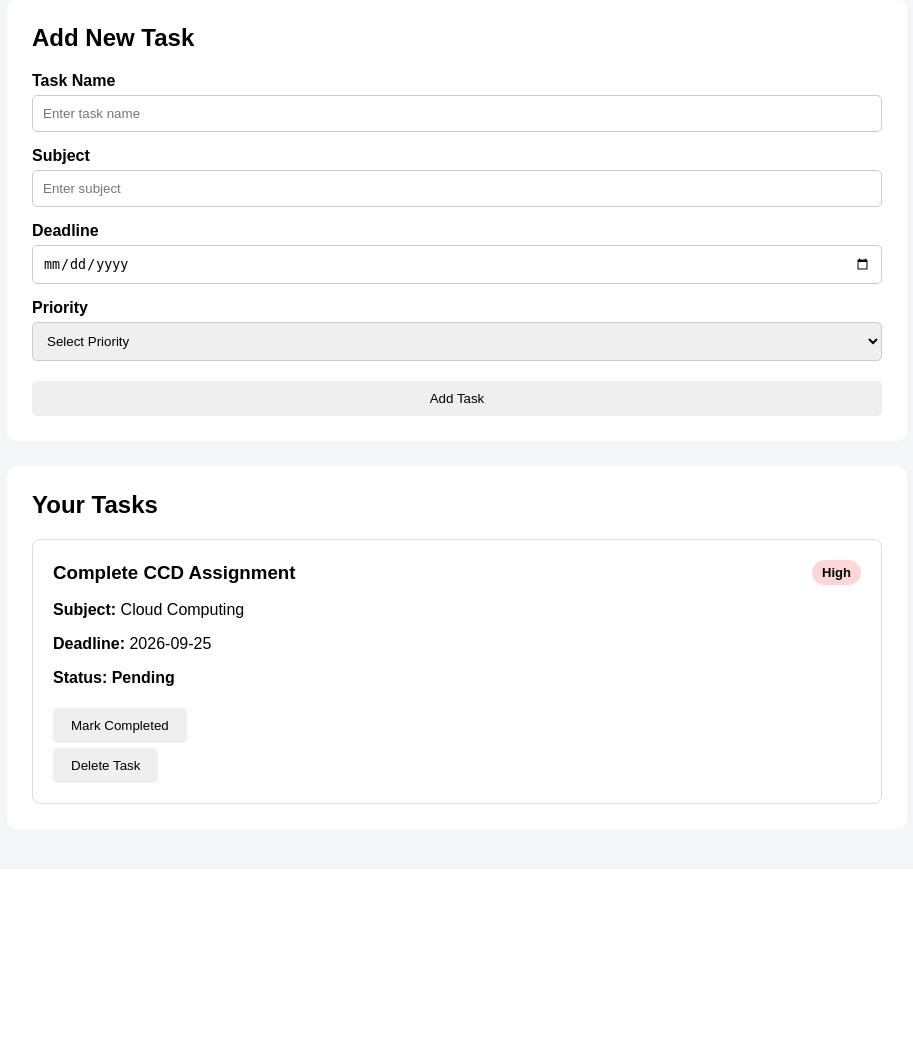
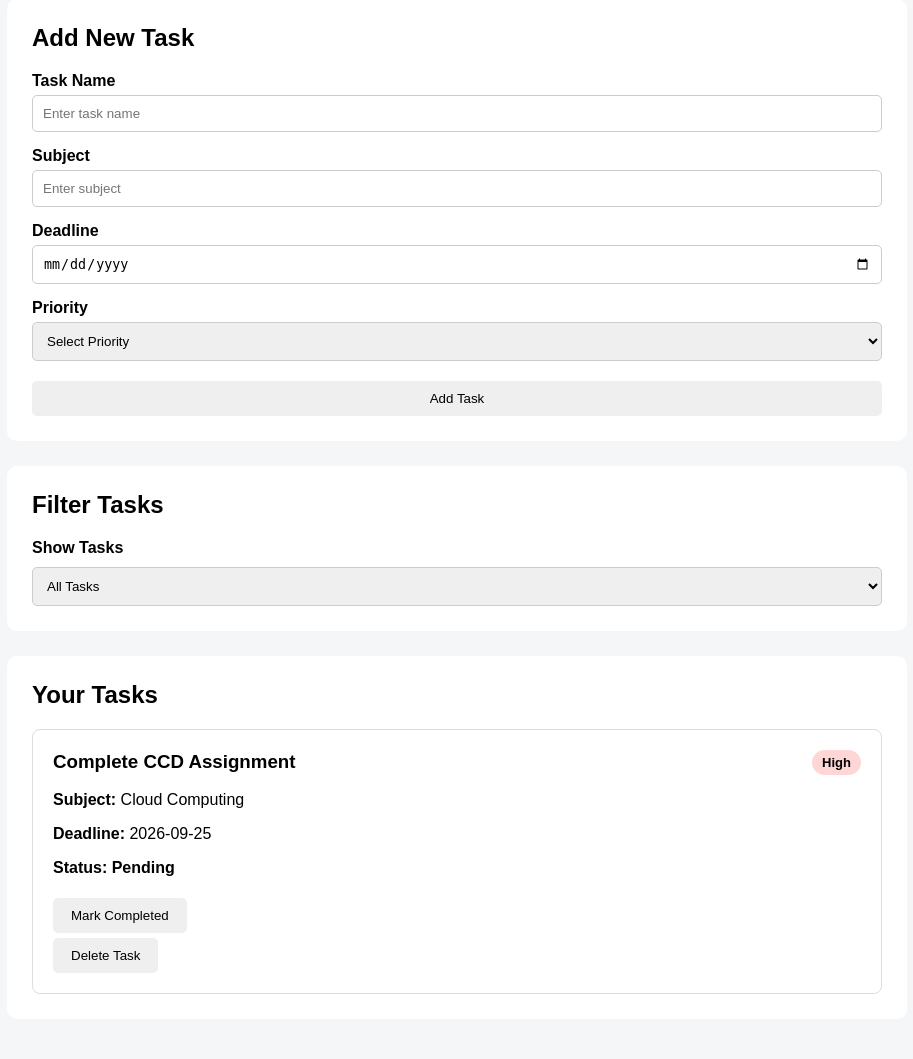
Before and after one commit to bhujbalpayal944-beep/student-task-management-system, a Flask app: page / in a window 1280 px wide. Shown: the part 385-1444 px from the top of the page, without its empty margins (183-1096 px from the left). Before the commit the page ends 1189 px from the top, so only its background shows below. Run offline with Flask 3, Linux system fonts and the light colour scheme.

Commit message:
feat: add task filtering

```diff
--- a/app.py
+++ b/app.py
@@ -17,7 +17,46 @@ tasks = [
 
 @app.route("/")
 def home():
-    return render_template("index.html", tasks=tasks)
+    filter_status = request.args.get("status", "All")
+
+    if filter_status == "Pending":
+        filtered_tasks = [
+            task for task in tasks if task["status"] == "Pending"
+        ]
+    elif filter_status == "Completed":
+        filtered_tasks = [
+            task for task in tasks if task["status"] == "Completed"
+        ]
+    elif filter_status == "High":
+        filtered_tasks = [
+            task for task in tasks if task["priority"] == "High"
+        ]
+    else:
+        filtered_tasks = tasks
+
+    total_tasks = len(tasks)
+
+    completed_tasks = sum(
+        1 for task in tasks if task["status"] == "Completed"
+    )
+
+    pending_tasks = sum(
+        1 for task in tasks if task["status"] == "Pending"
+    )
+
+    high_priority_tasks = sum(
+        1 for task in tasks if task["priority"] == "High"
+    )
+
+    return render_template(
+        "index.html",
+        tasks=filtered_tasks,
+        current_filter=filter_status,
+        total_tasks=total_tasks,
+        completed_tasks=completed_tasks,
+        pending_tasks=pending_tasks,
+        high_priority_tasks=high_priority_tasks
+    )
 
 
 @app.route("/add-task", methods=["POST"])
--- a/static/style.css
+++ b/static/style.css
@@ -154,3 +154,25 @@ button {
     font-weight: bold;
     margin-bottom: 0;
 }
+/* Task Filter */
+
+.filter-section {
+    background: white;
+    padding: 25px;
+    margin-bottom: 25px;
+    border-radius: 10px;
+}
+
+.filter-section h2 {
+    margin-top: 0;
+}
+
+.filter-section select {
+    margin-top: 5px;
+}
+
+.no-tasks {
+    text-align: center;
+    font-weight: bold;
+    padding: 20px;
+}
--- a/templates/index.html
+++ b/templates/index.html
@@ -29,28 +29,22 @@
 
                 <div class="stat-card">
                     <h3>Total Tasks</h3>
-                    <p>{{ tasks|length }}</p>
+                    <p>{{ total_tasks }}</p>
                 </div>
 
                 <div class="stat-card">
                     <h3>Pending Tasks</h3>
-                    <p>
-                        {{ tasks|selectattr("status", "equalto", "Pending")|list|length }}
-                    </p>
+                    <p>{{ pending_tasks }}</p>
                 </div>
 
                 <div class="stat-card">
                     <h3>Completed Tasks</h3>
-                    <p>
-                        {{ tasks|selectattr("status", "equalto", "Completed")|list|length }}
-                    </p>
+                    <p>{{ completed_tasks }}</p>
                 </div>
 
                 <div class="stat-card">
                     <h3>High Priority</h3>
-                    <p>
-                        {{ tasks|selectattr("priority", "equalto", "High")|list|length }}
-                    </p>
+                    <p>{{ high_priority_tasks }}</p>
                 </div>
 
             </div>
@@ -127,11 +121,63 @@
         </section>
 
 
+        <!-- Task Filter -->
+        <section class="filter-section">
+
+            <h2>Filter Tasks</h2>
+
+            <form action="/" method="GET">
+
+                <label for="status">Show Tasks</label>
+
+                <select
+                    id="status"
+                    name="status"
+                    onchange="this.form.submit()"
+                >
+
+                    <option
+                        value="All"
+                        {% if current_filter == "All" %}selected{% endif %}
+                    >
+                        All Tasks
+                    </option>
+
+                    <option
+                        value="Pending"
+                        {% if current_filter == "Pending" %}selected{% endif %}
+                    >
+                        Pending Tasks
+                    </option>
+
+                    <option
+                        value="Completed"
+                        {% if current_filter == "Completed" %}selected{% endif %}
+                    >
+                        Completed Tasks
+                    </option>
+
+                    <option
+                        value="High"
+                        {% if current_filter == "High" %}selected{% endif %}
+                    >
+                        High Priority Tasks
+                    </option>
+
+                </select>
+
+            </form>
+
+        </section>
+
+
         <!-- Tasks Section -->
         <section class="tasks-section">
 
             <h2>Your Tasks</h2>
 
+
+            {% if tasks %}
 
                 {% for task in tasks %}
 
@@ -228,6 +274,14 @@
 
                 {% endfor %}
 
+            {% else %}
+
+                <p class="no-tasks">
+                    No tasks found for this filter.
+                </p>
+
+            {% endif %}
+
         </section>
 
     </div>
```
Also changed, not shown: test_app.py (+23 -0 lines). Lines whose indentation alone changed are shown as unchanged.
